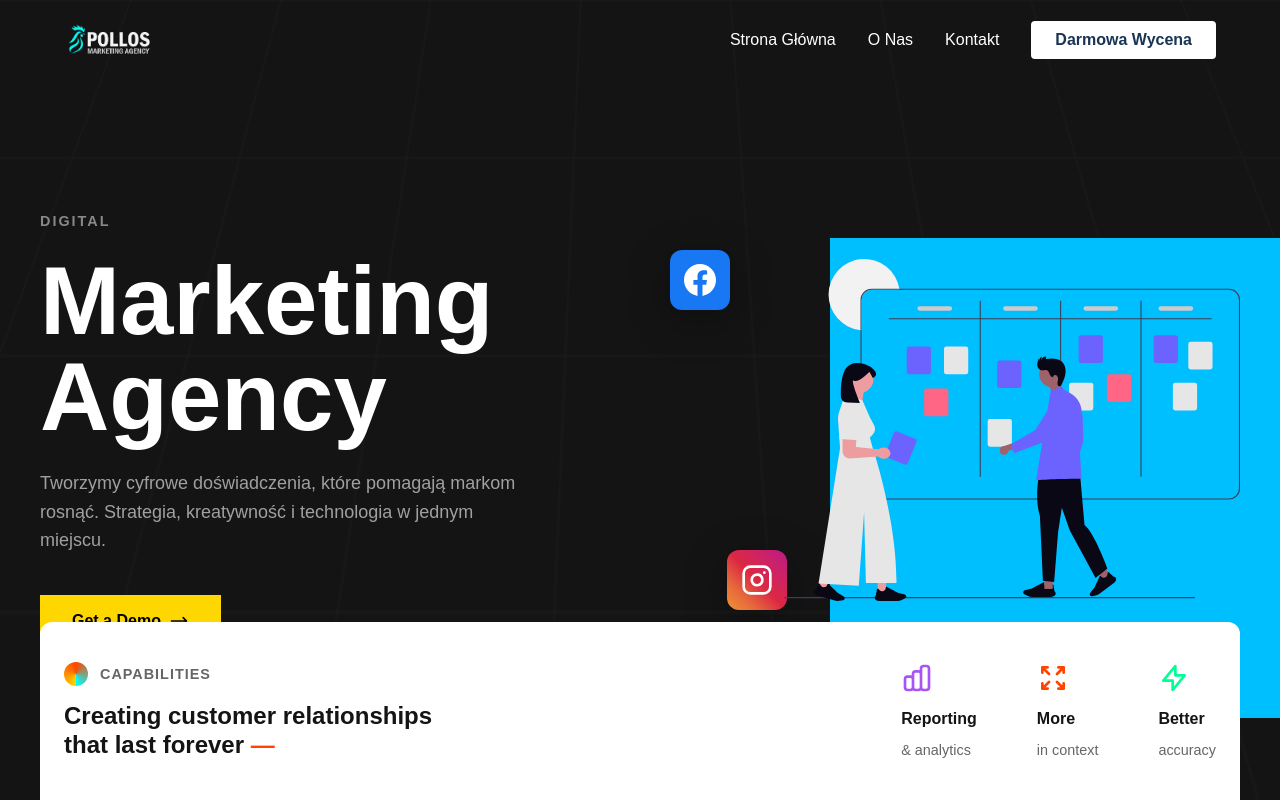
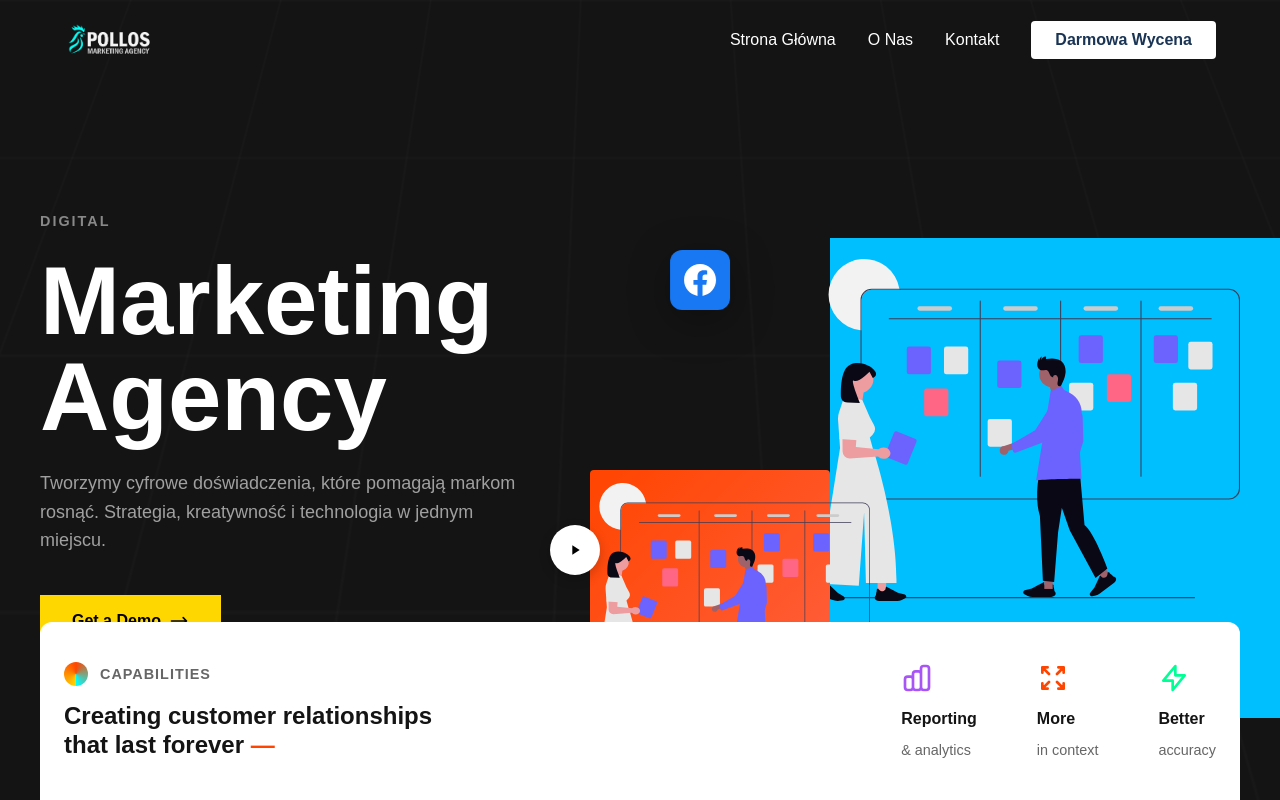
Before and after one commit to PiotrFijalkowski/pollos_website, a Next.js app: page / in a window 1280 px wide. Shown: the top 800 px of the page. Built offline with nearby package versions, Linux system fonts and the light colour scheme.

Commit message:
feat: add secondary image above bottom bar in hero section

```diff
--- a/src/components/Hero/Hero.styles.ts
+++ b/src/components/Hero/Hero.styles.ts
@@ -175,6 +175,33 @@ export const MainImageWrapper = styled.div`
   }
 `;
 
+export const SecondaryImageWrapper = styled.div`
+  position: absolute;
+  bottom: 0; /* Aligned to bottom of collage/container */
+  left: -50px; /* Shifted left */
+  width: 300px;
+  height: 350px;
+  z-index: 25; /* Above MainImage (20) and BottomBar (10) */
+
+  /* Red/Orange background square */
+  &::before {
+    content: '';
+    position: absolute;
+    bottom: 20px;
+    left: 20px;
+    width: 80%;
+    height: 80%;
+    background: linear-gradient(135deg, #FF4500 0%, #FF6347 100%);
+    z-index: -1;
+    border-radius: 4px;
+  }
+
+  @media (min-width: 1024px) {
+    bottom: -40px; /* Overlap the bottom bar slightly */
+    left: -100px;
+  }
+`;
+
 export const FloatingElement = styled.div<{ $top?: string; $left?: string; $right?: string; $bottom?: string }>`
   position: absolute;
   top: ${({ $top }) => $top || 'auto'};
--- a/src/components/Hero/Hero.tsx
+++ b/src/components/Hero/Hero.tsx
@@ -13,6 +13,7 @@ import {
   RightColumn,
   CollageWrapper,
   MainImageWrapper,
+  SecondaryImageWrapper,
   FloatingElement,
   BottomBarContainer,
   BottomBarContent,
@@ -62,6 +63,21 @@ const Hero = () => {
                 priority
               />
             </MainImageWrapper>
+
+            <SecondaryImageWrapper>
+              {/* Placeholder for Woman Image */}
+              <Image
+                src="/assets/why.svg"
+                alt="Creative Director"
+                fill
+                style={{ objectFit: 'contain' }}
+                sizes="(max-width: 768px) 50vw, 25vw"
+              />
+              {/* Play Button Overlay */}
+              <div style={{ position: 'absolute', top: '30%', left: '-20px', width: 50, height: 50, background: 'white', borderRadius: '50%', display: 'flex', alignItems: 'center', justifyContent: 'center', boxShadow: '0 4px 12px rgba(0,0,0,0.2)' }}>
+                <svg width="16" height="16" viewBox="0 0 24 24" fill="black"><path d="M8 5v14l11-7z" /></svg>
+              </div>
+            </SecondaryImageWrapper>
 
             {/* Floating Social Icons / Elements */}
             <FloatingElement $top="20%" $left="0%">
```
